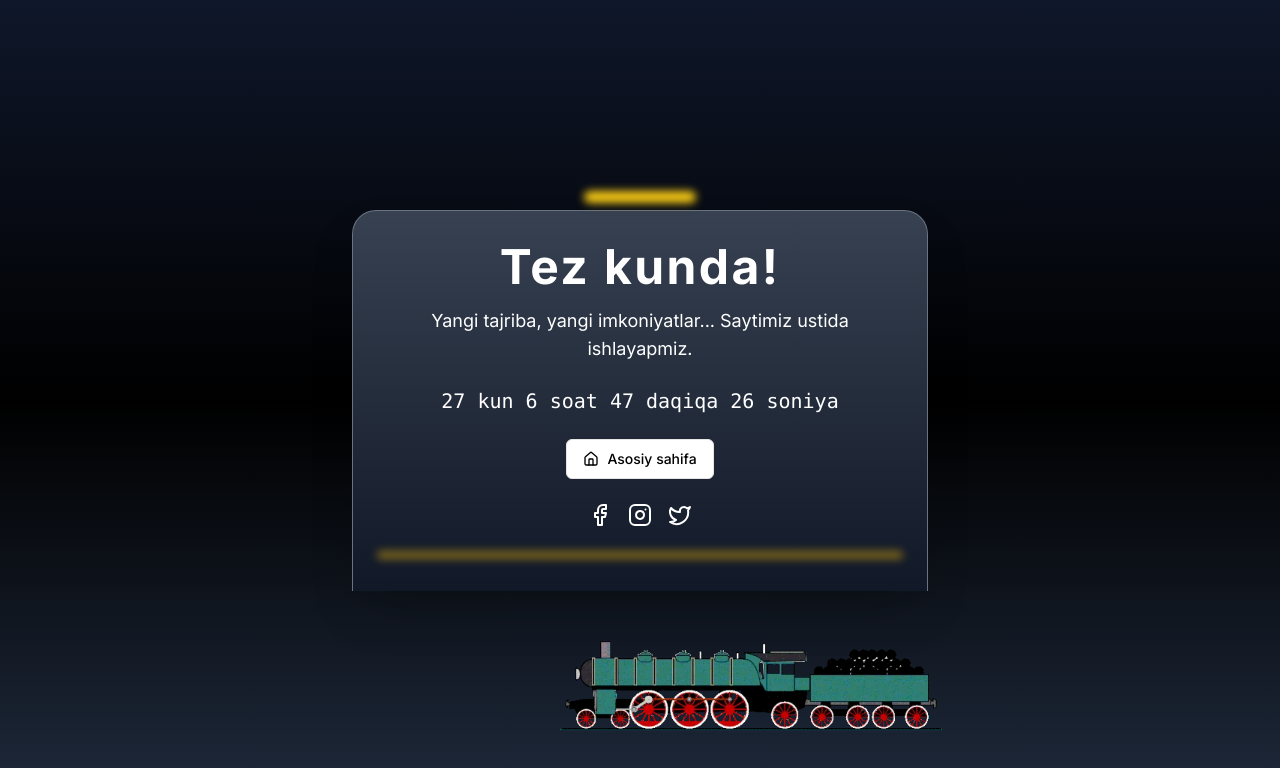
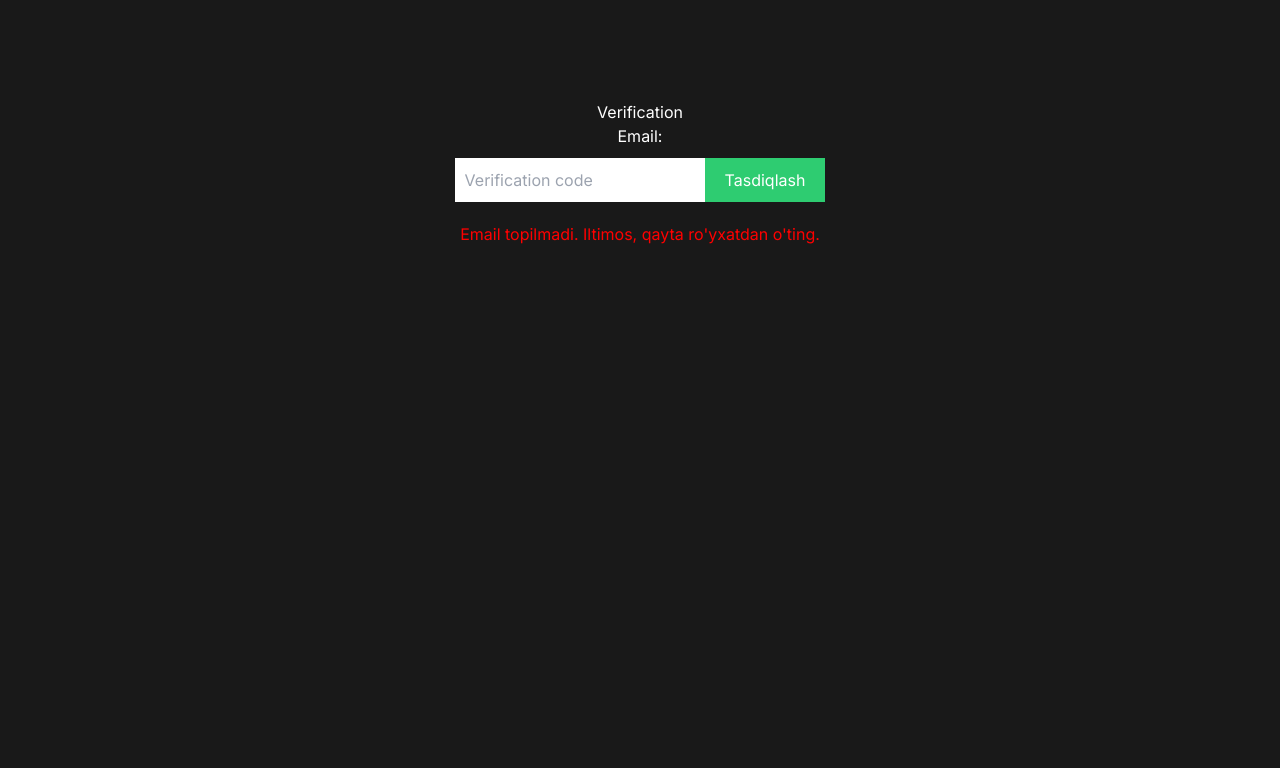
Before and after one commit to ErgashevNur/Weblibrary, a React (Vite) app: page /verification in a window 1280 px wide. Shown: the top 768 px of the page. Built offline with nearby package versions, Linux system fonts and the light colour scheme.

Commit message:
feat: add verification page and update routing; refactor login error handling

```diff
--- a/src/App.jsx
+++ b/src/App.jsx
@@ -19,6 +19,7 @@ import { Register } from "./pages/Register";
 import { ForgotPassword } from "./pages/ForgotPassword";
 import { ResetPassword } from "./pages/ResetPassword";
 import TezKunda from "./pages/TezKunda";
+import Verification from "./pages/Verification";
 
 function App() {
   let user = useAppStore((state) => state.user);
@@ -64,6 +65,10 @@ function App() {
       element: <ForgotPassword />,
     },
     {
+      path: "/verification",
+      element: <Verification />,
+    },
+    {
       path: "/reset-password/:token",
       element: <ResetPassword />,
     },
--- a/src/components/Javon.jsx
+++ b/src/components/Javon.jsx
@@ -1,12 +1,36 @@
 import { useNavigate } from "react-router-dom";
-// import { useCart } from "../context/CartContext";
 import Navbar from "./Navbar";
+import { useState } from "react";
+import { toast } from "sonner";
 
 function Javon() {
-  // const { cartItems } = useCart();
+  const { getUserBook, setGetUserBook } = useState();
   const navigate = useNavigate();
 
-  // if (cartItems.length === 0) {
+  const url = "https://library-1dmu.onrender.com/get_user_books";
+
+  const fetchData = (url) =>
+    new Promise((resolve, reject) => {
+      fetch(url)
+        .then((res) => {
+          if (!res.ok) {
+            reject(new Error(res));
+          }
+          return res.json();
+        })
+        .then((data) => resolve(data))
+        .then((err) => reject(err));
+    });
+
+  fetchData(url)
+    .then((data) => {
+      setGetUserBook(data);
+    })
+    .catch((err) => {
+      toast.error(err);
+    });
+
+  if (getUserBook?.length === 0) {
     return (
       <div
         className="flex h-screen flex-col bg-[length:800px_850px] bg-[position:950px_100px] bg-no-repeat"
@@ -23,8 +47,8 @@ function Javon() {
             Javon hozircha bo'sh
           </p>
           <p className="max-w-xs text-center text-sm text-gray-400">
-          Sevimli kitoblaringizni qo‘shish uchun katalogdan tanlang va "Javonga
-          qo‘shish" tugmasini bosing.
+            Sevimli kitoblaringizni qo‘shish uchun katalogdan tanlang va
+            "Javonga qo‘shish" tugmasini bosing.
           </p>
 
           <button
@@ -38,17 +62,17 @@ function Javon() {
     );
   }
 
-// return (
+  return (
     <div>
       <Navbar />
-  {/* {cartItems.map((item, idx) => (
+      {getUserBook?.map((item, idx) => (
         <p key={idx}>
           {item.title} — {item.price} so'm
         </p>
-      ))} */}
+      ))}
 
-  {/* <ul className="mt-5 grid grid-cols-6 justify-center gap-5 space-y-2 px-20">
-      {cartItems?.map((book) => (
+      <ul className="mt-5 grid grid-cols-6 justify-center gap-5 space-y-2 px-20">
+        {getUserBook?.map((book) => (
           <li
             key={book?._id}
             className="mt-2 w-[200px] transform cursor-pointer overflow-hidden rounded-lg p-4 shadow-md transition-transform hover:scale-105"
@@ -67,9 +91,9 @@ function Javon() {
             </p>
           </li>
         ))}
-    </ul> */}
-</div>;
-// );
-// }
+      </ul>
+    </div>
+  );
+}
 
 export default Javon;
--- a/src/components/Navbar.jsx
+++ b/src/components/Navbar.jsx
@@ -14,6 +14,7 @@ import { IoLibrary } from "react-icons/io5";
 import { MdSecurity } from "react-icons/md";
 import { Link, useNavigate } from "react-router-dom";
 import { useAppStore } from "../lib/zustand";
+import { Button } from "./ui/button";
 
 function Navbar({ className }) {
   const [isUp, setIsUp] = useState(false);
@@ -41,6 +42,7 @@ function Navbar({ className }) {
       url: "/*",
     },
   ];
+
   const navigate = useNavigate();
 
   const handleLogout = async () => {
@@ -78,50 +80,51 @@ function Navbar({ className }) {
         ))}
       </ul>
 
+      {user ? (
         <div className="mr-[81px]">
           <DropdownMenu onOpenChange={(open) => setIsUp(open)}>
             <DropdownMenuTrigger asChild>
-            <button className="flex items-center gap-3 focus:outline-none focus:ring-0">
-              {/* <img
-                src="/public/account_img.png"
-                className="h-[50px] w-[50px] rounded-full"
-                alt="account_img"
-              /> */}
+              <Button className="flex items-center gap-3 focus:outline-none focus:ring-0">
                 <CgProfile className="h-[35px] w-[35px]" />
-
                 {isUp ? <FaAngleUp size={20} /> : <FaAngleDown size={20} />}
-            </button>
+              </Button>
             </DropdownMenuTrigger>
             <DropdownMenuContent align="end">
               <DropdownMenuLabel>My Account</DropdownMenuLabel>
               <DropdownMenuSeparator />
-
               <Link to="/profile">
                 <DropdownMenuItem>
                   <CgProfile /> Profil
                 </DropdownMenuItem>
               </Link>
-
               <Link to="/security">
                 <DropdownMenuItem>
                   <MdSecurity />
                   Xavfsizlik
                 </DropdownMenuItem>
               </Link>
-
-            <Link to="*">
-              {/* to="/kitoblar_javoni"> */}
+              <Link to="/kitoblar_javoni">
                 <DropdownMenuItem>
                   <IoLibrary /> Kitoblar javoni
                 </DropdownMenuItem>
               </Link>
-
               <DropdownMenuItem onClick={Logout}>
                 <LogOutIcon /> Chiqish
               </DropdownMenuItem>
             </DropdownMenuContent>
           </DropdownMenu>
         </div>
+      ) : (
+        <Button
+          variant="outline"
+          className="mr-20 text-black"
+          onClick={() => {
+            navigate("/login");
+          }}
+        >
+          Kirish
+        </Button>
+      )}
     </div>
   );
 }
--- a/src/pages/BookDetail.jsx
+++ b/src/pages/BookDetail.jsx
@@ -15,7 +15,6 @@ import {
 import { Button } from "@/components/ui/button";
 import { ScrollArea, ScrollBar } from "@/components/ui/scroll-area";
 import { FaFilePdf } from "react-icons/fa";
-// import { useCart } from "../context/CartContext";
 import { Skeleton } from "../components/ui/skeleton";
 import { Avatar, AvatarFallback, AvatarImage } from "@/components/ui/avatar";
 import { Textarea } from "@/components/ui/textarea";
@@ -32,7 +31,6 @@ function BookDetails() {
   const [commentLoading, setCommentLoading] = useState(false);
   const [activeTab, setActiveTab] = useState("read");
   const [rating, setRating] = useState(5);
-  // const { addToCart } = useCart();
 
   const formatNumber = (num) => {
     return num ? num.toLocaleString("ru-RU").replace(/,/g, " ") : "0";
@@ -71,9 +69,54 @@ function BookDetails() {
     fetchData();
   }, [id]);
 
-  // const handleAddToCart = () => {
-  // addToCart(book);
-  // };
+  const handleAddToCart = () => {
+    const token = localStorage.getItem("token"); // login paytida saqlangan token
+
+    fetch(`https://library-1dmu.onrender.com/add_to_shelf/${book._id}`, {
+      method: "POST",
+      headers: {
+        Authorization: `Bearer ${token}`,
+        "Content-Type": "application/json",
+      },
+    })
+      .then((res) => {
+        if (!res.ok) {
+          throw new Error(`Xatolik: ${res.status}`);
+        }
+        return res.json();
+      })
+      .then((data) => {
+        console.log("Kitob muvaffaqiyatli qo‘shildi:", data);
+        // Masalan: alert('Qo‘shildi') yoki UI yangilash
+      })
+      .catch((err) => {
+        console.error("Xatolik:", err.message);
+        // Masalan: alert('Qo‘shib bo‘lmadi')
+      });
+  };
+
+  async function refreshAccessToken() {
+    const rToken = localStorage.getItem("refreshToken");
+
+    console.log(rToken);
+
+    const res = await fetch("https://library-1dmu.onrender.com/refresh", {
+      method: "POST",
+
+      headers: {
+        refreshtoken: rToken,
+      },
+    });
+
+    const data = await res.json();
+    console.log(data);
+
+    return data.accessToken;
+  }
+
+  refreshAccessToken()
+    .then((token) => console.log(token))
+    .catch((err) => console.error(err));
 
   const handleSubmitComment = async () => {
     if (!newComment.trim()) return;
@@ -224,7 +267,7 @@ function BookDetails() {
             </div>
 
             <Button
-              // onClick={handleAddToCart}
+              onClick={handleAddToCart}
               className="mt-6 h-12 bg-[#C9AC8C] px-8 text-[#3C2710] hover:bg-[#d4b78a]"
             >
               <Plus className="text-[#3C2710]" />
--- a/src/pages/Login.jsx
+++ b/src/pages/Login.jsx
@@ -39,10 +39,33 @@ function Login() {
         navigate(from, { replace: true });
       }, 500);
     } catch (err) {
-      toast.error(err.message || "Loginda xatolik");
+      toast.error(err.message);
     } finally {
       setIsLoading(false);
     }
+
+    // async function refreshAccessToken() {
+    //   const rToken = localStorage.getItem("refreshToken");
+
+    //   console.log(rToken);
+
+    //   const res = await fetch("https://library-1dmu.onrender.com/refresh", {
+    //     method: "POST",
+    //     headers: {
+    //       "Content-Type": "application/json",
+    //       refreshtoken: rToken,
+    //     },
+    //   });
+
+    //   const data = await res.json();
+    //   console.log(data);
+
+    //   return data.accessToken;
+    // }
+
+    // refreshAccessToken()
+    //   .then((token) => console.log(token))
+    //   .catch((err) => console.error(err));
   }
 
   return (
--- a/src/pages/Register.jsx
+++ b/src/pages/Register.jsx
@@ -1,22 +1,24 @@
-import React, { useState } from "react";
-import { Eye, EyeOff } from "lucide-react"; // Agar iconlar kerak bo'lsa
+import { useState } from "react";
+import { Eye, EyeOff } from "lucide-react";
 import { toast, Toaster } from "sonner";
+import { useAppStore } from "../lib/zustand";
 
 export const Register = () => {
   const [formData, setFormData] = useState({
     email: "",
     password: "",
-    confirmPassword: "", // confirmPassword ni ham qo'shdik
+    confirmPassword: "",
   });
 
   const [formDataUser, setFormDataUser] = useState({
     memberName: "",
-    age: 0,
+    age: null,
   });
 
   const [loading, setLoading] = useState(false);
   const [showPassword, setShowPassword] = useState(false);
   const [showConfirm, setShowConfirm] = useState(false);
+  const setUser = useAppStore((state) => state.setUser);
 
   const handleChange = (e) => {
     setFormData({ ...formData, [e.target.name]: e.target.value });
@@ -30,14 +32,12 @@ export const Register = () => {
   console.log(formDataUser);
 
   const handleRegister = async () => {
-    // Parollarni tekshirish
     if (formData.password !== formData.confirmPassword) {
       toast.error("Parollar mos emas");
       return;
     }
     setLoading(true);
     try {
-      // Register endpointiga so'rov yuborish
       const resRegister = await fetch(
         "https://library-1dmu.onrender.com/register",
         {
@@ -46,7 +46,7 @@ export const Register = () => {
             "Content-Type": "application/json",
           },
           body: JSON.stringify({
-            username: formDataUser.memberName, // username ni formDataUser.memberName dan olamiz
+            username: formDataUser.memberName,
             email: formData.email,
             password: formData.password,
           }),
@@ -57,7 +57,6 @@ export const Register = () => {
         const data = await resRegister.json();
         console.log("Ro‘yxatdan o‘tish muvaffaqiyatli:", data);
 
-        // addMember endpointiga so'rov yuborish
         const resAddMember = await fetch(
           "https://library-1dmu.onrender.com/add_member",
           {
@@ -66,7 +65,7 @@ export const Register = () => {
               "Content-Type": "application/json",
             },
             body: JSON.stringify({
-              memberName: formDataUser.memberName, // formDataUser'dan memberName ni olamiz
+              memberName: formDataUser.memberName,
               age: formDataUser.age,
             }),
           },
@@ -76,7 +75,8 @@ export const Register = () => {
           const addMemberData = await resAddMember.json();
           console.log("A'zo qo'shish muvaffaqiyatli:", addMemberData);
           setLoading(false);
-          window.location.href = "/";
+          window.location.href = "/verification";
+          setUser(resRegister || {});
         } else {
           setLoading(false);
           const error = await resAddMember.json();
@@ -92,6 +92,8 @@ export const Register = () => {
       console.error("Xatolik:", err);
       toast.error("Tizimda xatolik yuz berdi.");
     }
+
+    localStorage.setItem("userEmail", formData.email);
   };
 
   return (
@@ -137,7 +139,6 @@ export const Register = () => {
             className="w-[430px] rounded-xl border border-[#474747] px-[29px] py-[16px]"
           />
 
-          {/* Password */}
           <div className="relative">
             <input
               name="password"
@@ -156,7 +157,6 @@ export const Register = () => {
             </button>
           </div>
 
-          {/* Confirm Password */}
           <div className="relative">
             <input
               name="confirmPassword"
--- /dev/null
+++ b/src/pages/Verification.jsx
@@ -0,0 +1,97 @@
+import React, { useState, useEffect } from "react";
+import { useNavigate } from "react-router-dom";
+
+const VerificationPage = () => {
+  const [code, setCode] = useState("");
+  const [email, setEmail] = useState("");
+  const [error, setError] = useState("");
+  const [loading, setLoading] = useState(false);
+  const navigate = useNavigate();
+
+  useEffect(() => {
+    const savedEmail = localStorage.getItem("userEmail");
+    if (savedEmail) {
+      setEmail(savedEmail);
+    } else {
+      setError("Email topilmadi. Iltimos, qayta ro'yxatdan o'ting.");
+    }
+  }, []);
+
+  const handleSubmit = async () => {
+    if (!email) return;
+
+    setError("");
+    setLoading(true);
+
+    try {
+      const response = await fetch(
+        "https://library-1dmu.onrender.com/resend_verification_code",
+        {
+          method: "POST",
+          headers: {
+            "Content-Type": "application/json",
+          },
+          body: JSON.stringify({ email, code }),
+        },
+      );
+
+      const data = await response.json();
+
+      if (response.ok) {
+        navigate("/");
+      } else {
+        setError(data.message || "Xatolik yuz berdi.");
+      }
+    } catch (err) {
+      setError("Server bilan aloqa yo‘q.");
+    } finally {
+      setLoading(false);
+    }
+  };
+
+  return (
+    <div style={styles.container}>
+      <h2>Verification</h2>
+      <p>
+        Email: <strong>{email}</strong>
+      </p>
+      <input
+        type="text"
+        placeholder="Verification code"
+        value={code}
+        onChange={(e) => setCode(e.target.value)}
+        style={styles.input}
+        className="text-black"
+      />
+      <button onClick={handleSubmit} style={styles.button} disabled={loading}>
+        {loading ? "Tekshirilmoqda..." : "Tasdiqlash"}
+      </button>
+      {error && <p style={styles.error}>{error}</p>}
+    </div>
+  );
+};
+
+const styles = {
+  container: {
+    marginTop: "100px",
+    textAlign: "center",
+  },
+  input: {
+    padding: "10px",
+    width: "250px",
+    margin: "10px 0",
+  },
+  button: {
+    padding: "10px 20px",
+    backgroundColor: "#2ecc71",
+    border: "none",
+    color: "white",
+    cursor: "pointer",
+  },
+  error: {
+    color: "red",
+    marginTop: "10px",
+  },
+};
+
+export default VerificationPage;
--- a/src/request/index.js
+++ b/src/request/index.js
@@ -8,7 +8,6 @@ export async function login(data) {
     body: JSON.stringify(data),
   });
   if (res.status === 200 || res.status === 201) return await res.json();
-  if (res.status === 400 || res.status === 401)
-    throw new Error("Login yoki parol da xatolik bor");
+  if (res.status === 400 || res.status === 401) throw new Error(res.message);
   else throw new Error("Someting went wrong !");
 }
```
Lines whose indentation alone changed are shown as unchanged.
